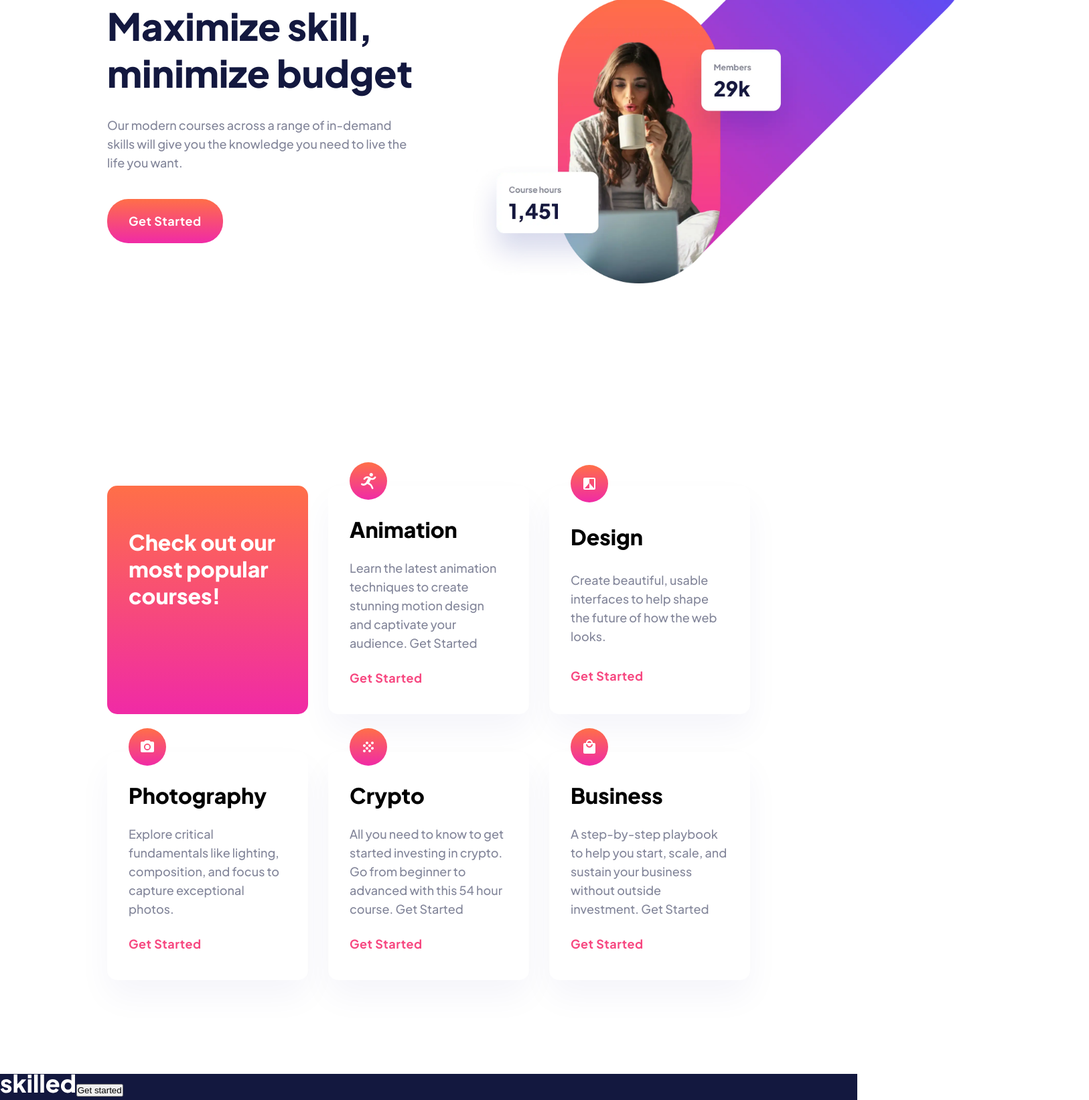
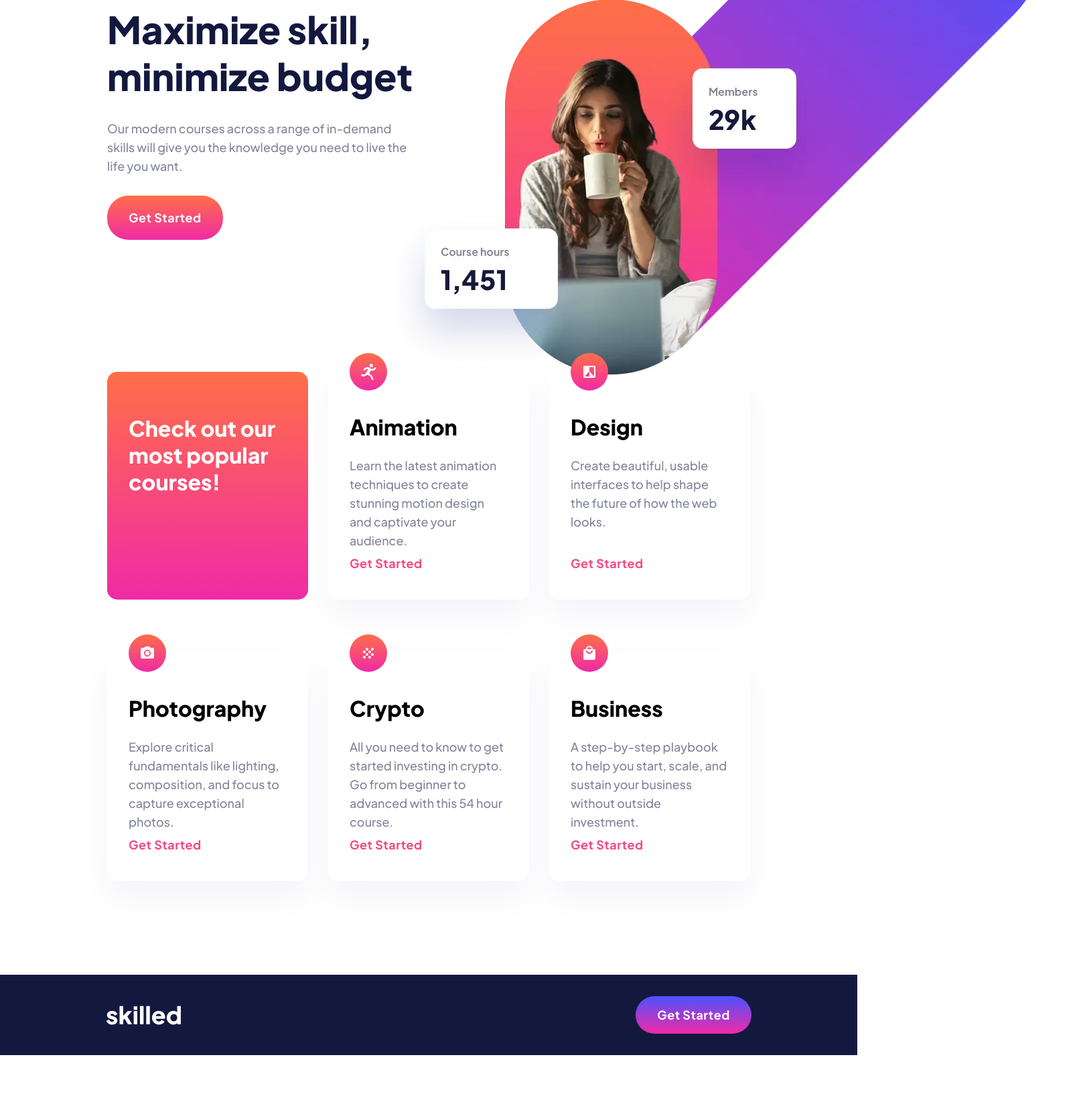
Before and after one commit to pl91/e-learning-landingpage, a website built with Parcel: page src/index.html in a window 1280 px wide. Shown: the part 165-1807 px from the top of the page at 67% size, 1626 px wide, since content can reach past the window. After the commit the page ends 1740 px from the top, so only its background shows below. Built offline with nearby package versions, Linux system fonts and the light colour scheme.

Commit message:
desktop layout

```diff
--- a/package.json
+++ b/package.json
@@ -6,7 +6,7 @@
   "source": "src/index.html",
   "browserslist": "> 0.5%, last 2 versions, not dead",
   "scripts": {
-    "dev": "parcel --open firefox",
+    "dev": "parcel --open chrome",
     "build": "parcel build"
   },
   "author": "Paul Liani",
--- a/src/index.html
+++ b/src/index.html
@@ -24,21 +24,26 @@
     <!-- header start -->
     <header class="header">
       <img src="./assets/logo-dark.svg" alt="logo" class="header__logo" />
-      <button class="btn btn--1">Get Started</button>
+      <button class="btn btn--1"><a href="#">Get Started</a></button>
       <div class="header__heading">
         <h1 class="heading-xl">Maximize skill, minimize budget</h1>
         <p class="body-m">
           Our modern courses across a range of in-demand skills will give you
           the knowledge you need to live the life you want.
         </p>
-        <button class="btn btn--2 pd-sm">Get Started</button>
+        <button class="btn btn--2 mb-sm"><a href="#">Get Started</a></button>
       </div>
       <div class="header__image-box">
-        <img
+        <picture class="header__image">
+          <source srcset="./assets/image-hero-desktop.webp" media="(min-width: 1200px)" />
+          <source srcset="./assets/image-hero-tablet.webp" media="(min-width: 800px)" />
+          <img src="./assets/image-hero-mobile.webp" />
+        </picture>
+        <!-- <img
           src="./assets/image-hero-desktop@2x.webp"
           alt="hero image"
           class="header__image"
-        />
+        /> -->
       </div>
     </header>
     <!-- header end -->
@@ -52,40 +57,37 @@
       <!-- course 1 -->
       <div class="courses__description">
         <img src="./assets/icon-animation.svg" alt="course icon" class="courses__icon">
-        <h3 class="heading-sm">Animation</h3>
+        <h3 class="heading-sm mt-sm">Animation</h3>
         <p class="body-m">Learn the latest animation techniques to create stunning motion
-          design and captivate your audience.
-          Get Started</p>
+          design and captivate your audience.</p>
         <a href="#" class="courses__cta">Get Started</a>
       </div>
       <!-- course 2 -->
       <div class="courses__description">
         <img src="./assets/icon-design.svg" alt="course icon" class="courses__icon">
-        <h3 class="heading-sm">Design</h3>
+        <h3 class="heading-sm mt-sm">Design</h3>
         <p class="body-m">Create beautiful, usable interfaces to help shape the future of how the web looks.</p>
         <a href="#" class="courses__cta">Get Started</a>
       </div>
       <!-- course 3 -->
       <div class="courses__description">
         <img src="./assets/icon-photography.svg" alt="course icon" class="courses__icon">
-        <h3 class="heading-sm">Photography</h3>
+        <h3 class="heading-sm mt-sm">Photography</h3>
         <p class="body-m">Explore critical fundamentals like lighting, composition, and focus to capture exceptional photos.</p>
         <a href="#" class="courses__cta">Get Started</a>
       </div>
       <!-- course 4 -->
       <div class="courses__description">
         <img src="./assets/icon-crypto.svg" alt="course icon" class="courses__icon">
-        <h3 class="heading-sm">Crypto</h3>
-        <p class="body-m">All you need to know to get started investing in crypto. Go from beginner to advanced with this 54 hour course.
-          Get Started</p>
+        <h3 class="heading-sm mt-sm">Crypto</h3>
+        <p class="body-m">All you need to know to get started investing in crypto. Go from beginner to advanced with this 54 hour course.</p>
         <a href="#" class="courses__cta">Get Started</a>
       </div>
       <!-- course 5 -->
       <div class="courses__description">
         <img src="./assets/icon-business.svg" alt="course icon" class="courses__icon">
-        <h3 class="heading-sm">Business</h3>
-        <p class="body-m">A step-by-step playbook to help you start, scale, and sustain your business without outside investment.
-          Get Started</p>
+        <h3 class="heading-sm mt-sm">Business</h3>
+        <p class="body-m">A step-by-step playbook to help you start, scale, and sustain your business without outside investment.</p>
         <a href="#" class="courses__cta">Get Started</a>
       </div>
     </section>
@@ -93,37 +95,11 @@
 
     <!-- footer start -->
     <footer class="footer">
-      <div class="footer__content">
-        <img src="./assets/logo-light.svg" alt="logo" class="footer__logo" />
-        <button class="footer__btn">Get started</button>
-      </div>
+        <a href="#" class="footer__logo">
+        <img src="./assets/logo-light.svg" alt="logo"/>
+      </a>
+        <button class="footer__btn btn btn--3"><a href="#">Get started</a></button>
     </footer>
     <!-- foother end -->
-
-    <!-- Get Started
-
-
-
-  Design
-  Create beautiful, usable interfaces to help shape the future of
-  how the web looks.
-  Get Started
-
-  Photography
-  Explore critical fundamentals like lighting, composition, and focus
-  to capture exceptional photos.
-  Get Started
-
-  Crypto
-  All you need to know to get started investing in crypto. Go from beginner
-  to advanced with this 54 hour course.
-  Get Started
-
-  Business
-  A step-by-step playbook to help you start, scale, and sustain your business
-  without outside investment.
-  Get Started
-
-  Get Started -->
   </body>
 </html>
--- a/src/scss/_abstracts.scss
+++ b/src/scss/_abstracts.scss
@@ -15,25 +15,32 @@
     background-image: linear-gradient(180deg, rgba(255, 111, 72, 1),rgba(240, 42, 166, 1));
 }
 
+@mixin gradient-primary-hover {
+    background: linear-gradient(0deg, rgba(255, 255, 255, 0.5), rgba(255, 255, 255, 0.5)), linear-gradient(180deg, #FF6F48 0%, #F02AA6 100%);
+}
+
 @mixin gradient-secondary {
     background-image: linear-gradient(180deg, rgba(77,81,255,1), rgba(240, 42, 166, 1));
 }
 
-@mixin absCenter {
-    position: absolute;
-    top: 50%;
-    left: 50%;
-    transform: translate(-50%, -50%);
-  }
+@mixin gradient-secondary-hover {
+    background: linear-gradient(0deg, rgba(255, 255, 255, 0.5), rgba(255, 255, 255, 0.5)), linear-gradient(180deg, #4851FF -54.32%, #F02AA6 100%);
+}
 
 // UTILITY CLASS
-.pd-sm {margin-top: 1rem;}
-.pd-md {margin-top: 2rem;}
-.pd-lg {margin-top: 3rem;}
+.mt-sm {margin-top: 1rem;}
+.mt-md {margin-top: 2rem;}
+.mt-lg {margin-top: 3rem;}
+.mb-sm {margin-bottom: 1rem;}
+.mb-md {margin-bottom: 2rem;}
+.mb-lg {margin-bottom: 3rem;}
 
-.pu-sm {margin-bottom: 1rem;}
-.pu-md {margin-bottom: 2rem;}
-.pu-lg {margin-bottom: 3rem;}
+.pt-sm {margin-top: 1rem;}
+.pt-md {margin-top: 2rem;}
+.pt-lg {margin-top: 3rem;}
+.pb-sm {margin-bottom: 1rem;}
+.pb-md {margin-bottom: 2rem;}
+.pb-lg {margin-bottom: 3rem;}
 
 // RESPONSIVE BREAKPOINTS
 $bp-xl: 75em; //   1200px / 16 = 75em
--- a/src/scss/_base.scss
+++ b/src/scss/_base.scss
@@ -7,9 +7,14 @@
     box-sizing: inherit;
 }
 
+
 html {
     box-sizing: border-box;
     font-size: 62.5%; // 10px / 16px = 62.5% -> 1rem = 10px
+
+    @media only screen and (max-width: $bp-xl) {
+        font-size: 55.5%; // 8px / 16px = 50% -> 1rem = 8px
+    }
 }
 
 body {
@@ -18,6 +23,6 @@ body {
 
 .container {
     display: grid;
-    grid-template-rows: 80vh repeat(2, min-content);
+    grid-template-rows: 90vh repeat(2, min-content);
     grid-template-columns: [full-start] 1fr [middle-start] repeat(6, 1fr) [middle-end] 1fr [full-end];
 }
--- a/src/scss/_courses.scss
+++ b/src/scss/_courses.scss
@@ -6,15 +6,14 @@
   grid-template-columns: repeat(3, 1fr);
   grid-template-rows: repeat(2, 1fr);
   column-gap: 3rem;
-  row-gap: 5.6rem;
+  row-gap: 8rem;
 
-  margin-top: 25rem;
   margin-bottom: 14rem;
 
   &__icon {
     width: 5.6rem;
     height: 5.6rem;
-    margin-top: -3.5rem;
+    margin-top: -2.8rem;
   }
 
   &__heading {
@@ -28,13 +27,15 @@
     display: flex;
     flex-direction: column;
     border-radius: 1.5rem;
-    justify-content: space-around;
     gap: 2.4rem;
     padding: 0 3.2rem 4rem 3.2rem;
     box-shadow: 0px 25px 50px rgba(6, 22, 141, 0.0442381);
+    position: relative;
+    min-height: 34rem;
   }
 
   &__cta {
+
     &,
     &:link,
     &:visited {
@@ -47,7 +48,8 @@
       letter-spacing: 0.5px;
       color: var(--color-pink-2);
       cursor: pointer;
-    //   padding-top: 2.4rem;
+      position: absolute;
+      bottom: 4rem;
     }
   }
 }
--- a/src/scss/_footer.scss
+++ b/src/scss/_footer.scss
@@ -1,6 +1,27 @@
 .footer {
-    grid-row: 3 / 4;
-    grid-column: full-start / full-end;
+  grid-row: 3 / 4;
+  grid-column: full-start / full-end;
 
-    background-color: var(--color-blue-2);
+  background-color: var(--color-blue-2);
+
+  display: grid;
+  grid-template-columns: [full-start] 1fr [middle-start] repeat(6, 1fr) [middle-end] 1fr [full-end];
+  grid-template-columns: [full-start] 1fr [middle-start] minmax(max-content, 1fr) repeat(4, 1fr) minmax(max-content, 1fr)  [middle-end] 1fr [full-end];
+  grid-template-rows: 12rem;
+  align-items: center;
+  justify-items: start;
+
+
+
+  &__logo {
+    grid-column: 2 / 3;
+    cursor: pointer;
+    padding-top: 1rem;
+  }
+
+  &__btn {
+    grid-column: 7 / 8;
+    justify-self: end;
+  }
+
 }
--- a/src/scss/_header.scss
+++ b/src/scss/_header.scss
@@ -2,15 +2,17 @@
   grid-row: 1 / 2;
   grid-column: middle-start / middle-end;
 
-    padding: 2.4rem 0 2.4rem 0 ;
+  padding: 2.4rem 0 2.4rem 0;
   display: grid;
   justify-content: space-between;
   grid-template-rows: min-content 1fr;
   grid-template-columns: minmax(30rem, max-content) max-content;
+  grid-template-columns: max-content max-content;
+  row-gap: 18rem;
   align-items: center;
 
   &__logo {
-
+    cursor: pointer;
   }
 
   &__heading {
@@ -19,14 +21,17 @@
     flex-direction: column;
     align-items: flex-start;
     gap: 3rem;
+    margin-top: -25rem;
   }
 
   &__image-box {
-       width: 50vw;
-       width: 80rem;
+    width: 99rem;
+    height: 93.6rem;
     position: absolute;
-       top: -8rem;
-       right: -22rem;
+    //    top: -12rem;
+    //    right: -29rem;
+    top: -15rem;
+    right: -29rem;
   }
 
   &__image {
--- a/src/scss/_typography.scss
+++ b/src/scss/_typography.scss
@@ -3,6 +3,11 @@ body {
   font-family: "Plus Jakarta Sans", sans-serif;
   font-weight: 500;
   line-height: 2.8rem;
+}
+
+a {
+  text-decoration: none;
+  color: var(--color-white);
 }
 
 // HEADING
@@ -47,10 +52,10 @@ body {
     &,
     &:link,
     &:visited {
+      display: inline-block;
       text-transform: capitalize;
       text-decoration: none;
       padding: 1.4rem 3.2rem;
-      display: inline-block;
       border-radius: 2.8rem;
       transition: all 0.2s;
       position: relative;
@@ -66,15 +71,43 @@ body {
 
     &--1 {
       background-color: var(--color-blue-2);
+      z-index: 20;
+
+      &:hover {
+        background-color: var(--color-blue-1);
+      }
     }
 
     &--2 {
       @include gradient-primary;
       padding: 1.9rem 3.2rem;
       border-radius: 3.15rem;
+
+      &:hover {
+        opacity: .5;
+      }
     }
 
     &--3 {
       @include gradient-secondary;
+      z-index: 1;
+
+      &::before {
+        content: "";
+        @include gradient-secondary-hover;
+        height: 100%;
+        width: 100%;
+        border-radius: 2.8rem;
+        position: absolute;
+        top: 0;
+        left: 0;
+        z-index: -1;
+        transition: opacity 0.2s linear;
+        opacity: 0;
+      }
+
+      &:hover::before {
+        opacity: 1;
+      }
     }
 }
```
Lines whose indentation alone changed are shown as unchanged.
